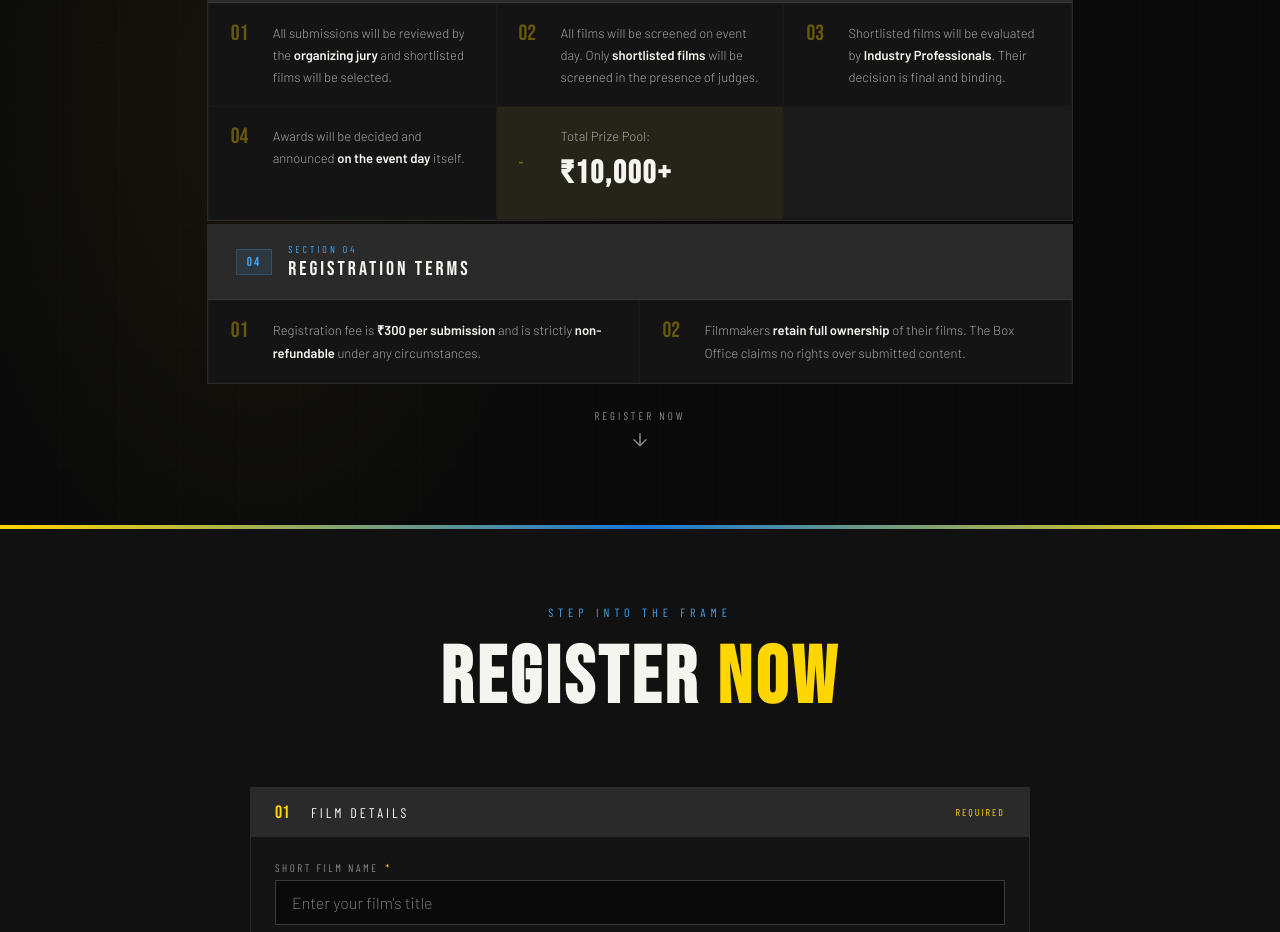
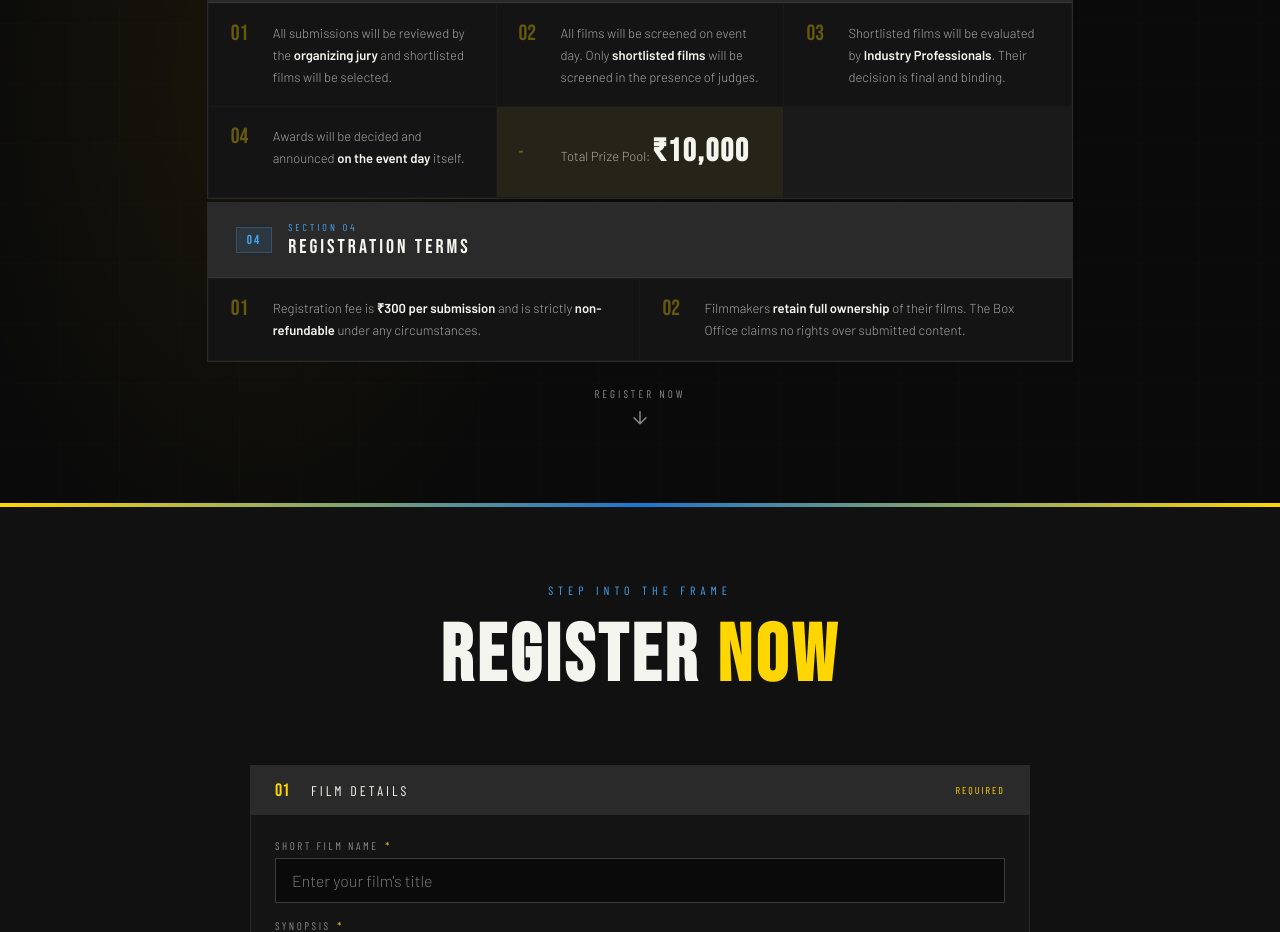
Before and after one commit to ksm-13/tbomit-lights-camera-action, a website: page public/index.html in a window 1280 px wide. Shown: the part 1631-2563 px from the top of the page. Drawn offline with nearby package versions, Linux system fonts and the light colour scheme.

Commit message:
Update index.html

```diff
--- a/public/index.html
+++ b/public/index.html
@@ -396,7 +396,7 @@
           <div class="gl-item"><div class="gl-num">02</div><div class="gl-text">All films will be screened on event day. Only <strong>shortlisted films</strong> will be screened in the presence of judges.</div></div>
           <div class="gl-item"><div class="gl-num">03</div><div class="gl-text">Shortlisted films will be evaluated by <strong>Industry Professionals</strong>. Their decision is final and binding.</div></div>
           <div class="gl-item"><div class="gl-num">04</div><div class="gl-text">Awards will be decided and announced <strong>on the event day</strong> itself.</div></div>
-          <div class="gl-item gl-item--prize"><div class="gl-num prize-num">-</div><div class="gl-text">Total Prize Pool: <strong class="prize-val">₹10,000+</strong></div></div>
+          <div class="gl-item gl-item--prize"><div class="gl-num prize-num">-</div><div class="gl-text">Total Prize Pool: <strong class="prize-val">₹10,000</strong></div></div>
         </div>
       </div>
       <div class="gl-section">
@@ -997,4 +997,5 @@
 }
 </script>
 </body>
+
 </html>
```
